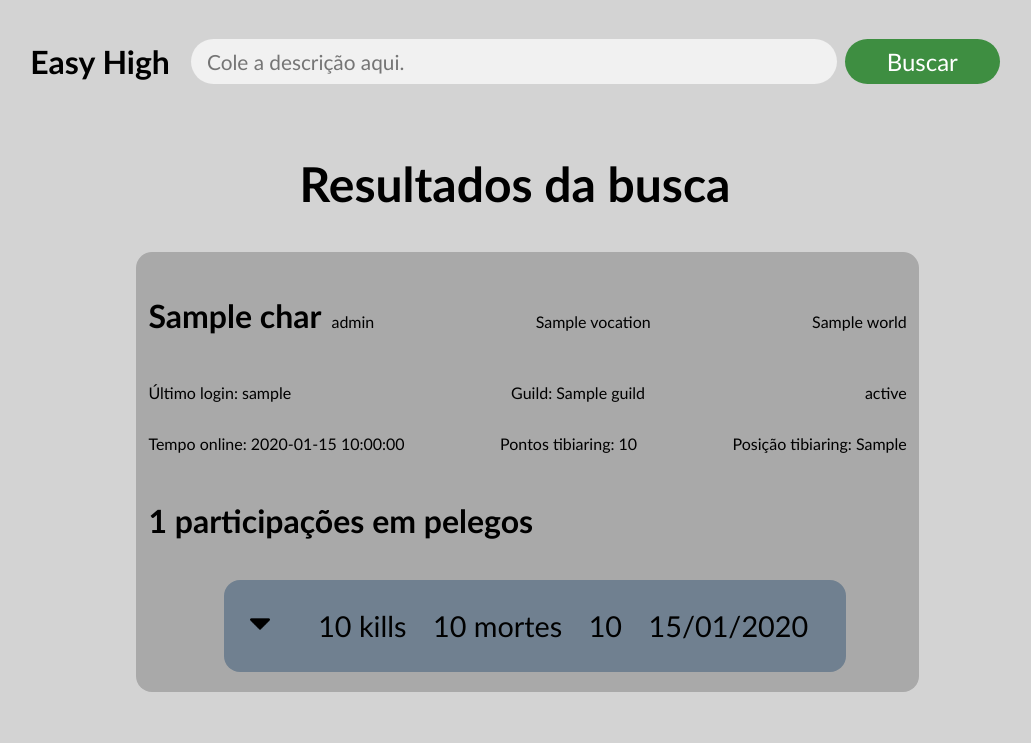
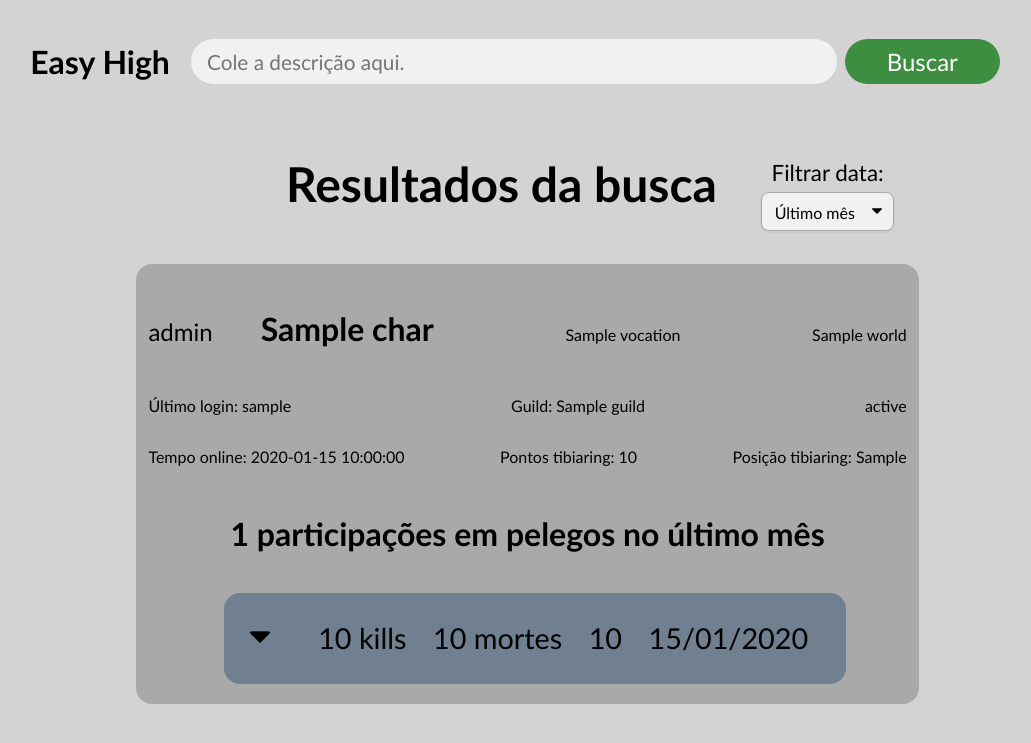
Before and after one commit to rafaelcnagy/EasyHighTibia, a Flask app: template EasyHigh/templates/result.html in a window 1280 px wide. Shown: the top 743 px of the page, without its empty margins (125-1156 px from the left). Run offline with Flask 2, Linux system fonts and the light colour scheme; the template is opened without the code that fills it: most values are stand-ins (such as "Sample title", 1, 10 or a date in 2020); parts of the project's set-up code (start-up, migrations or seed data) failed here and were passed over.

Commit message:
Add date filter

```diff
--- a/EasyHigh/main.py
+++ b/EasyHigh/main.py
@@ -2,7 +2,7 @@ from flask import Flask, render_template, request, flash
 
 import tests
 from scrappers import tibiadata, tibiaring, guildstats
-from utils import split_description, process_presences, debug_only, CharacterNotExists, InvalidDescription
+from utils import split_description, debug_only, CharacterNotExists, InvalidDescription
 
 app = Flask(__name__)
 app.secret_key = b'^H\xec\xe3\x0b?\x8d\x934\x17\xca\xd0Z\xf0a\xc9'
@@ -34,14 +34,18 @@ def search(ts_description):
 
     char_list = list()
 
-    driver = tibiaring.initialize_driver()
+    try:
+        driver = tibiaring.initialize_driver()
+    except Exception as e:
+        flash(f'Erro ao executar a busca, por favor, tente novamente ou entre em contato com um administrador.\nError: {e}', 'error')
+        return render_template('search.html')
 
     for char_name in char_name_list:
         try:
             char = tibiadata.search_char(char_name)
             char = guildstats.search_char(char)
             char = tibiaring.search_char(char, driver)
-            char = process_presences(char)
+            char.process_presences()
             char_list.append(char)
         except CharacterNotExists:
             flash(f'O character {char_name} não existe!', 'warning')
@@ -53,10 +57,9 @@ def search(ts_description):
 
 
 @app.route('/test', methods=['GET'])
-@debug_only
 def test():
     return tests.result()
 
 
 if __name__ == '__main__':
-    app.run(host='127.0.0.1', port=80, debug=False)
+    app.run(host='127.0.0.1', port=80, debug=True)
--- a/EasyHigh/scrappers/tibiadata.py
+++ b/EasyHigh/scrappers/tibiadata.py
@@ -12,5 +12,5 @@ def search_char(name):
     if 'error' in json['characters']:
         raise CharacterNotExists
 
-    char = Character(name, json['characters']['data'])
+    char = Character(json['characters']['data'])
     return char
--- a/EasyHigh/scrappers/tibiaring.py
+++ b/EasyHigh/scrappers/tibiaring.py
@@ -37,7 +37,6 @@ def search_char(char: Character, driver):
     wait.until(lambda _driver: _driver.find_element_by_xpath('//*[@id="char"]')
                                or _driver.find_element_by_xpath('//*[@class="flex ja indexshow"]'))
 
-    ''
     if driver.find_elements_by_id('CookieAlertClose'):
         driver.find_element_by_id('CookieAlertClose').click()
     try:
--- /dev/null
+++ b/EasyHigh/static/date_filter.js
@@ -0,0 +1,20 @@
+function filterDate(filter) {
+    var all_months = document.getElementsByClassName("all-presences")
+    var last_month = document.getElementsByClassName("last-presences")
+    if (filter.selectedIndex === 0) {
+        for (var i = 0; i < all_months.length; i++) {
+            all_months[i].style.display="none";
+        }
+        for (var i = 0; i < last_month.length; i++) {
+            last_month[i].style.display="block";
+        }
+    }
+    else if (filter.selectedIndex === 1) {
+        for (var i = 0; i < all_months.length; i++) {
+            all_months[i].style.display="block";
+        }
+        for (var i = 0; i < last_month.length; i++) {
+            last_month[i].style.display="none";
+        }
+    }
+}
--- a/EasyHigh/static/style.css
+++ b/EasyHigh/static/style.css
@@ -66,6 +66,14 @@ input[type=text] {
   padding: 1%;
   border: none;
   border-radius: 1rem;
+}
+
+.title-container {
+  margin: 0 20%;
+  width: 60%;
+  display: flex;
+  justify-content: space-between;
+  align-items: center;
 }
 
 .char-line {
@@ -195,3 +203,23 @@ input[type=text] {
     background-color: #FEEFB3;
     background-image: url('https://i.imgur.com/Z8q7ww7.png');
 }
+
+select {
+  width: 100%;
+  font-size: 1rem;
+   -moz-appearance: none;
+  -webkit-appearance: none;
+  appearance: none;
+  padding: .6em 1.4em .5em .8em;
+  box-sizing: border-box;
+  margin: 0;
+  border: 1px solid #aaa;
+  box-shadow: 0 1px 0 1px rgba(0,0,0,.04);
+  border-radius: .5em;
+  background-image: url('caret-down.png');
+  background-color: #f1f1f1;
+  background-repeat: no-repeat, repeat;
+  background-position: right .7em top 50%, 0 0;
+  background-size: .65em auto, 100%;
+
+}
--- a/EasyHigh/templates/result.html
+++ b/EasyHigh/templates/result.html
@@ -2,6 +2,7 @@
 
 {% block head %}
     <script src="{{ url_for('static', filename='expander.js') }}"></script>
+    <script src="{{ url_for('static', filename='date_filter.js') }}"></script>
 {% endblock %}
 
 {% block content %}
@@ -14,7 +15,16 @@
         </form>
     </div>
 
-    <h2>Resultados da busca</h2>
+    <div class="title-container">
+        <h2 style="width: 100%; margin-right: -14%">Resultados da busca</h2>
+        <div>
+            <p style="text-align: center; font-size:1.4rem; margin-bottom: 5%">Filtrar data:</p>
+            <select name="date-filter" id="date-filter" onchange="filterDate(this)">
+              <option value="last month">Último mês</option>
+              <option value="all time">Desde sempre</option>
+            </select>
+        </div>
+    </div>
 
     {% with messages = get_flashed_messages(with_categories=true) %}
       {% if messages %}
@@ -30,8 +40,8 @@
         <div class="char-container">
             <div class="char-line">
                 <div class="char-line">
-                    <h3 class="char-info" style="padding-right: 10px">{{ char.name }}</h3>
-                    <p class="char-info">{{ char.level }}</p>
+                    <p class="char-info" style="font-size: 1.5rem">{{ char.level }}</p>
+                    <h3 class="char-info" style="margin-left: 3rem">{{ char.name }}</h3>
                 </div>
                 <p class="char-info">{{ char.vocation }}</p>
                 <p class="char-info">{{ char.world }}</p>
@@ -57,11 +67,11 @@
                 {% endif %}
             </div>
 
+            <div class="last-presences">
                 <div class="char-line">
-                <h3 style="text-align: center; width: -moz-available">{{ char.presences|length }} participações em pelegos</h3>
+                    <h3 style="text-align: center; width: 100%">{{ char.last_month_presences|length }} participações em pelegos no último mês</h3>
                 </div>
-            {% for presence in char.presences %}
-
+                {% for presence in char.last_month_presences %}
                     <div class="char-frags-container" id="char-frags">
                         <div style="display: flex; align-items: center">
                             <button class="expand-button" onclick="openTab(this)">
@@ -89,5 +99,39 @@
                     </div>
                 {% endfor %}
             </div>
+
+            <div class="all-presences" style="display: none">
+                <div class="char-line">
+                    <h3 style="text-align: center; width: 100%">{{ char.presences|length }} participações em pelegos desde a criação do char</h3>
+                </div>
+                {% for presence in char.presences %}
+                    <div class="char-frags-container" id="char-frags">
+                        <div style="display: flex; align-items: center">
+                            <button class="expand-button" onclick="openTab(this)">
+                                <img class="expand-icon" src="{{ url_for('static', filename='caret-down.png') }}" alt="Expandir">
+                            </button>
+                            <div class="char-main-line">
+                                <p class="frag-info">{{ presence.qtd_kills }} kills</p>
+                                <p class="frag-info">{{ presence.qtd_deaths }} mortes</p>
+                                <p class="frag-info">{{ presence.get_duration() }} </p>
+                                <p class="frag-info">{{ presence.frags[-1].date.strftime('%d/%m/%Y') }} </p>
+                            </div>
+                        </div>
+
+                        <div class="frags-tab" style="display: none">
+                            {% for frag in presence.frags %}
+                                <div class="frag-line">
+                                    {% if frag.is_kill %}
+                                        <p class="char-kill">{{ frag.date.strftime('%d/%m/%Y %H:%M') }} - Matou o {{ frag.target.name }} {{ frag.target.level }}</p>
+                                    {% else %}
+                                        <p class="char-death">{{ frag.date.strftime('%d/%m/%Y %H:%M') }} - Morreu para o {{ frag.killers[0].name }} {{ frag.killers[0].level }}</p>
+                                    {% endif %}
+                                </div>
+                            {% endfor %}
+                        </div>
+                    </div>
+                {% endfor %}
+            </div>
+        </div>
     {% endfor %}
 {% endblock %}
```
Also changed, not shown: EasyHigh/models.py (+25 -5 lines), EasyHigh/tests.py (+24 -25 lines), EasyHigh/utils.py (+0 -17 lines). Lines whose indentation alone changed are shown as unchanged.
